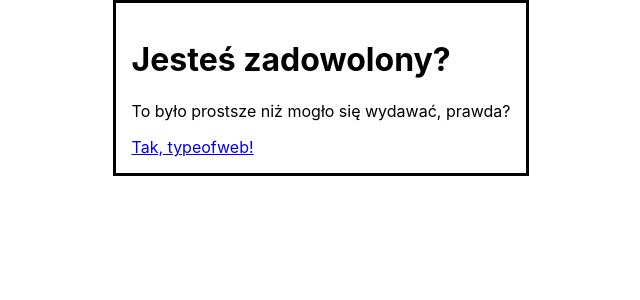
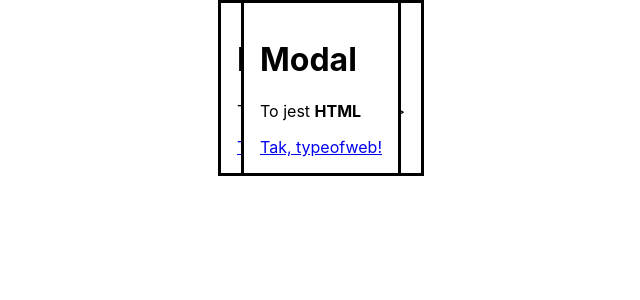
Before and after one commit to marek2222/react_TypeOfWeb, a React (Create React App) app: page / in a window 1280 px wide. Shown: the top 300 px of the page, without its empty margins (319-959 px from the left). Built offline with nearby package versions, Linux system fonts and the light colour scheme.

Commit message:
react_TypeOfWeb: 04_3:  Parametryzacja komponentów przez 'props': Obsługa róznych typów propsów

```diff
--- a/src/index.js
+++ b/src/index.js
@@ -8,9 +8,11 @@ import * as serviceWorker from './serviceWorker';
 
 //ReactDOM.render(<App />, document.getElementById('root'));
 ReactDOM.render(
-    <MojKomponent
-        tytul='Jesteś zadowolony?'
-        zawartosc='To było prostsze niż mogło się wydawać, prawda?'></MojKomponent>,
+    <div>
+        <MojKomponent  zawartosc='To jest <b>HTML</b>' />
+        {/* <MojKomponent  zawartosc={To jest <b>HTML</b>} /> */}
+        <MojKomponent  zawartosc={<span>To jest <b>HTML</b></span>} />
+    </div>,
     document.getElementById('root')
 );
 
```
